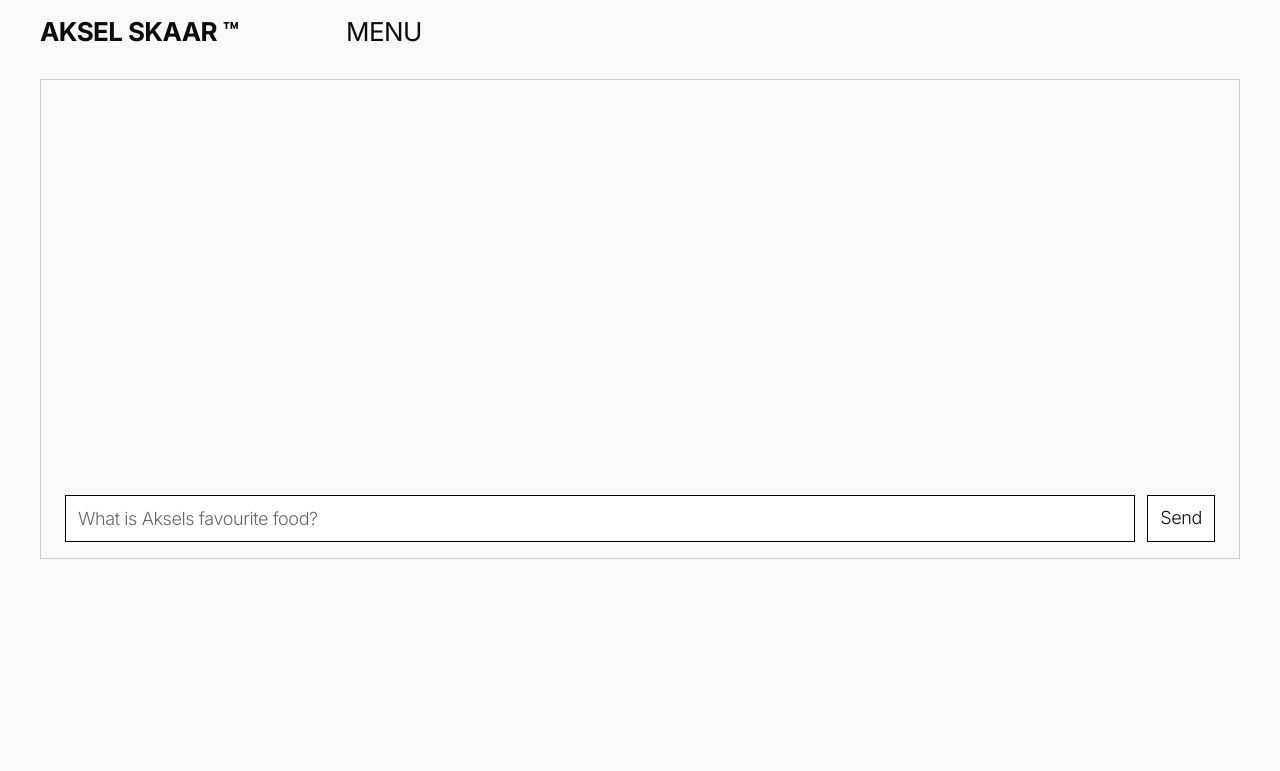
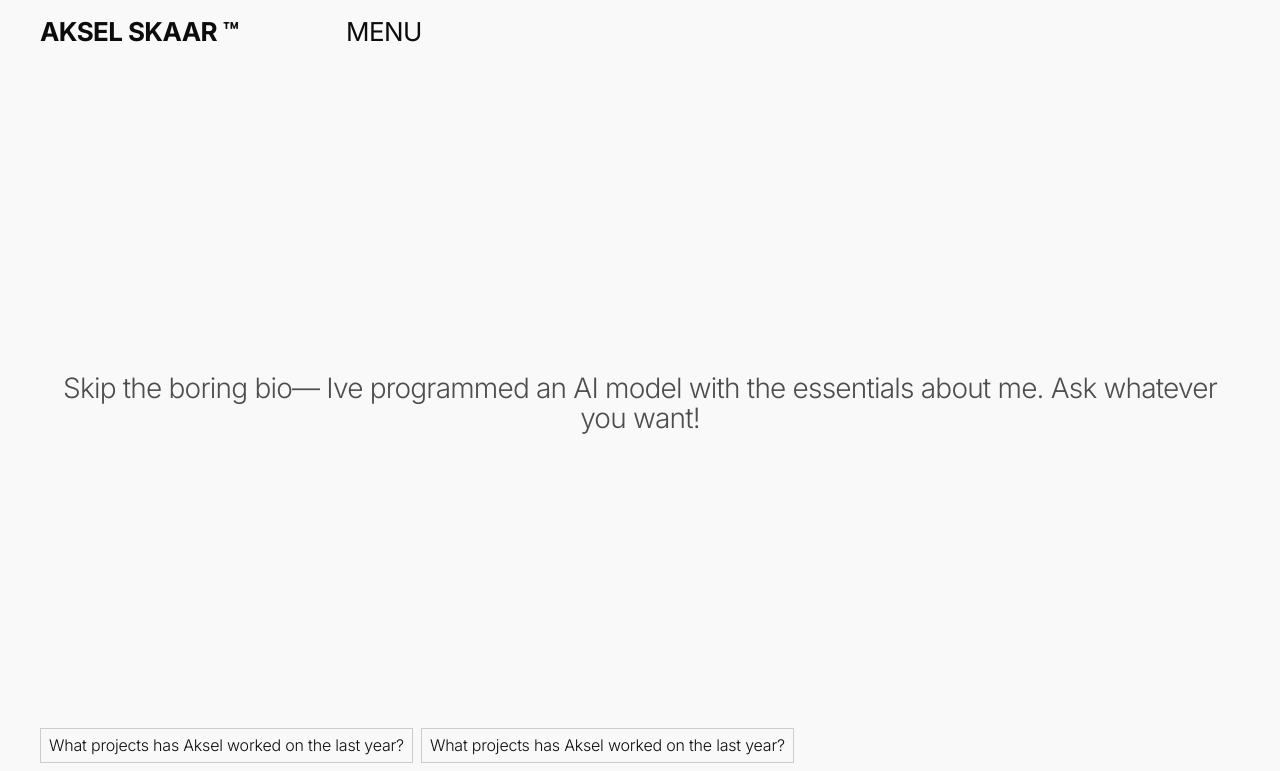
Before and after one commit to AkselHSkaar/Portfolio-website, a Next.js app: page /about in a window 1280 px wide. Shown: the top 771 px of the page. Built offline with nearby package versions, Linux system fonts and the light colour scheme.

Commit message:
add: emptystate ai chat

```diff
--- a/src/app/(pages)/about/_components/AIchat.tsx
+++ b/src/app/(pages)/about/_components/AIchat.tsx
@@ -4,10 +4,55 @@ import { useChat } from 'ai/react'
 
 const AIchat = () => {
   const { messages, input, handleInputChange, handleSubmit } = useChat()
+
+  const noMessages = true
+
   return (
-    <div className='my-13'>
-      <div className='border border-gray-200 px-7 py-5 h-[60svh] overflow-auto flex flex-col'>
-        <div className='grow flex flex-col gap-4'>
+    <section className='h-[87svh] mb-7'>
+      <div className='h-full flex grow'>
+        {noMessages && (
+          <div className='flex flex-col grow justify-between pb-4'>
+            <div className='flex grow'>
+              <p className='text-center self-center text-gray-500'>
+                Skip the boring bio— Ive programmed an AI model with the
+                essentials about me. Ask whatever you want!
+              </p>
+            </div>
+            <div className='flex gap-3'>
+              <button className='p-3 border border-gray-200 text-xsmall-thin'>
+                What projects has Aksel worked on the last year?
+              </button>
+              <button className='p-3 border border-gray-200 text-xsmall-thin'>
+                What projects has Aksel worked on the last year?
+              </button>
+            </div>
+          </div>
+        )}
+      </div>
+      <form onSubmit={handleSubmit}>
+        <div className='flex w-full gap-4'>
+          <input
+            className='bg-primary-light border border-gray-900 grow p-4 text-small-thin focus:outline-none focus:ring-2 focus:ring-gray-200 transition-all duration-300 ease-in-out'
+            value={input}
+            placeholder='What is Aksels favourite food?'
+            onChange={handleInputChange}
+          />
+          <input
+            type='submit'
+            value='Send'
+            className='bg-primary-light border border-gray-900 p-4 text-small-thin hover:bg-gray-800 hover:text-gray-50 transition-all duration-300 ease-in-out'
+          />
+        </div>
+      </form>
+    </section>
+  )
+}
+export default AIchat
+
+{
+  /*
+      <div className='px-7 py-5 h-[60svh] overflow-auto flex flex-col'>
+         <div className='grow flex flex-col gap-4'>
           {messages.map((m) => (
             <div
               key={m.id}
@@ -28,24 +73,5 @@ const AIchat = () => {
               )}
             </div>
           ))}
-        </div>
-        <form onSubmit={handleSubmit}>
-          <div className='flex w-full gap-4'>
-            <input
-              className='bg-primary-light border border-gray-900 grow p-4 text-small-thin focus:outline-none focus:ring-2 focus:ring-gray-200 transition-all duration-300 ease-in-out'
-              value={input}
-              placeholder='What is Aksels favourite food?'
-              onChange={handleInputChange}
-            />
-            <input
-              type='submit'
-              value='Send'
-              className='bg-primary-light border border-gray-900 p-4 text-small-thin hover:bg-gray-800 hover:text-gray-50 transition-all duration-300 ease-in-out'
-            />
-          </div>
-        </form>
-      </div>
-    </div>
-  )
+        </div> */
 }
-export default AIchat
```
